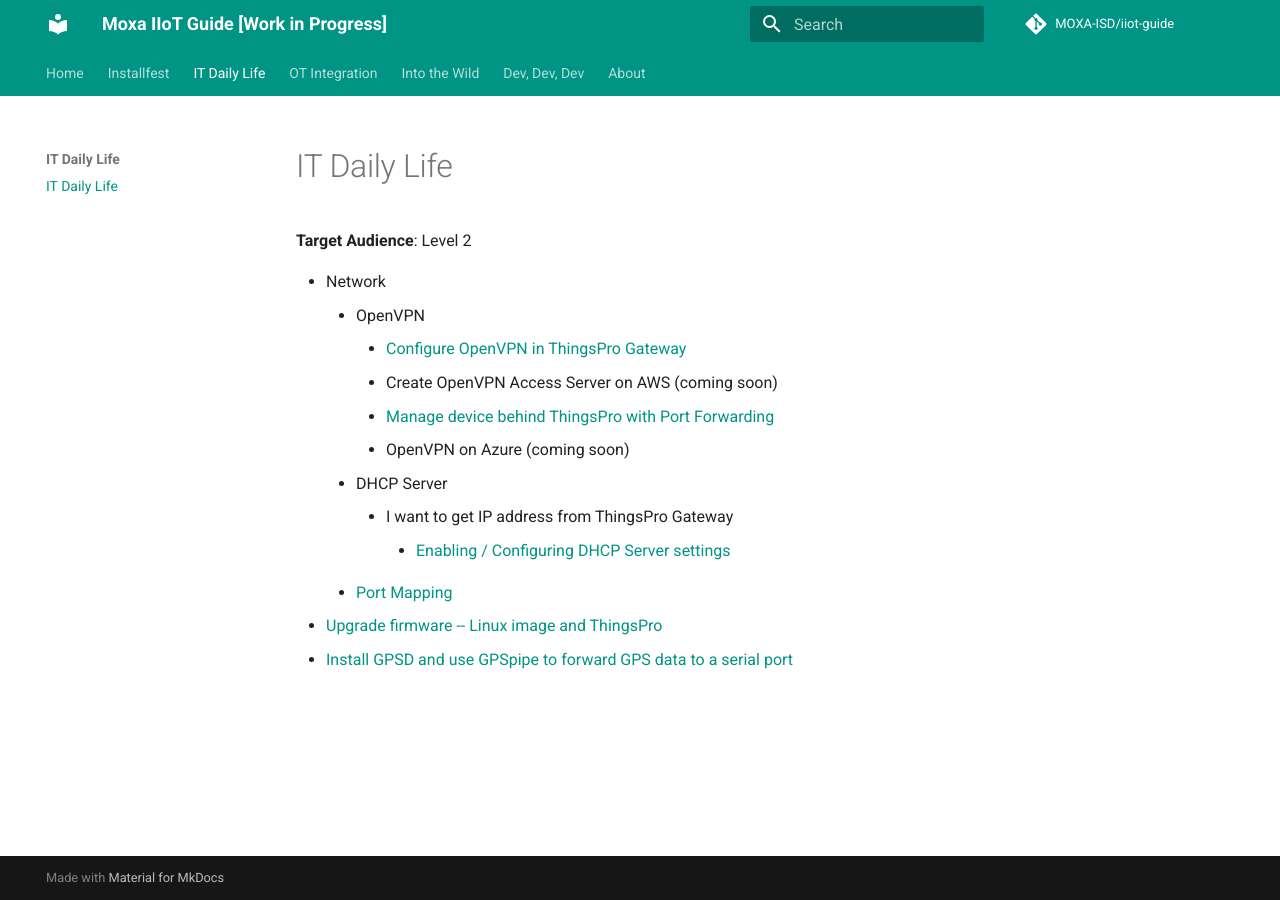
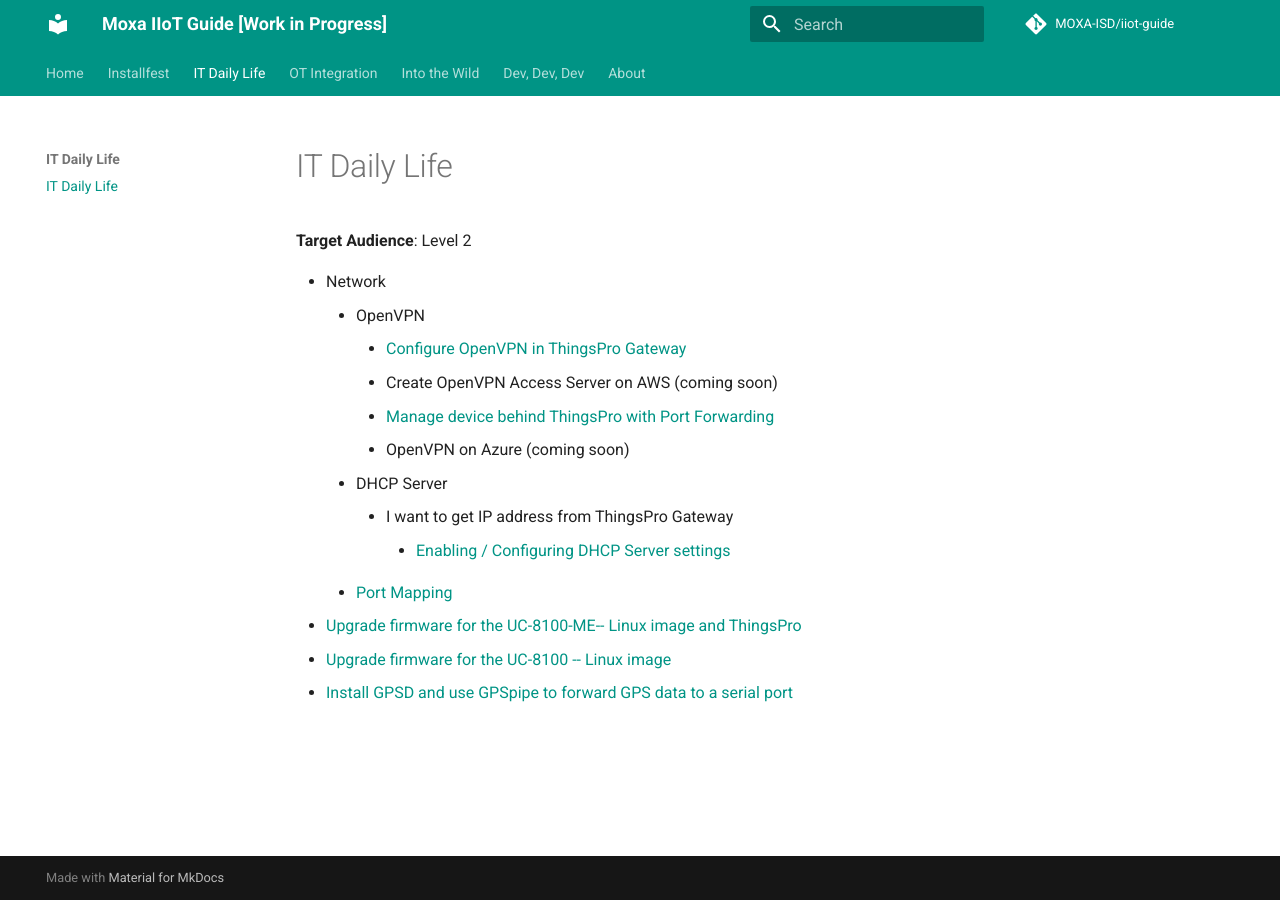
Before and after one commit to rog0315/iiot-guide-1, an MkDocs documentation site: the page built from docs/it-daily-life/index.md, in a window 1280 px wide. Built offline with MkDocs 1.6.1 and Material for MkDocs 9.7.7, drawn with Linux system fonts in a browser that asks for light colours; comment, search, counter and statistics services are not loaded; old or Windows-style settings are respelled for this version of MkDocs.

Commit message:
Adding Firmware Upgrade for the UC-8100
Adding a Firmware upgrade guide specifically for the UC-8100.

```diff
--- a/docs/it-daily-life/index.md
+++ b/docs/it-daily-life/index.md
@@ -12,5 +12,6 @@
         - I want to get IP address from ThingsPro Gateway
             - [Enabling / Configuring DHCP Server settings](https://www.moxa.com/doc/man/ThingsPro_Software_Suite_UM_e6.0.pdf#page=48)
     - [Port Mapping](https://www.moxa.com/doc/man/ThingsPro_Software_Suite_UM_e6.0.pdf#page=54)
-- [Upgrade firmware -- Linux image and ThingsPro](https://hackmd.io/s/r1NTxYF5G#)
+- [Upgrade firmware for the UC-8100-ME-- Linux image and ThingsPro](https://hackmd.io/s/r1NTxYF5G#)
+- [Upgrade firmware for the UC-8100 -- Linux image](https://hackmd.io/s/Sk5Aj8qpz)
 - [Install GPSD and use GPSpipe to forward GPS data to a serial port](https://hackmd.io/s/SJw4aKN1X#)
```
